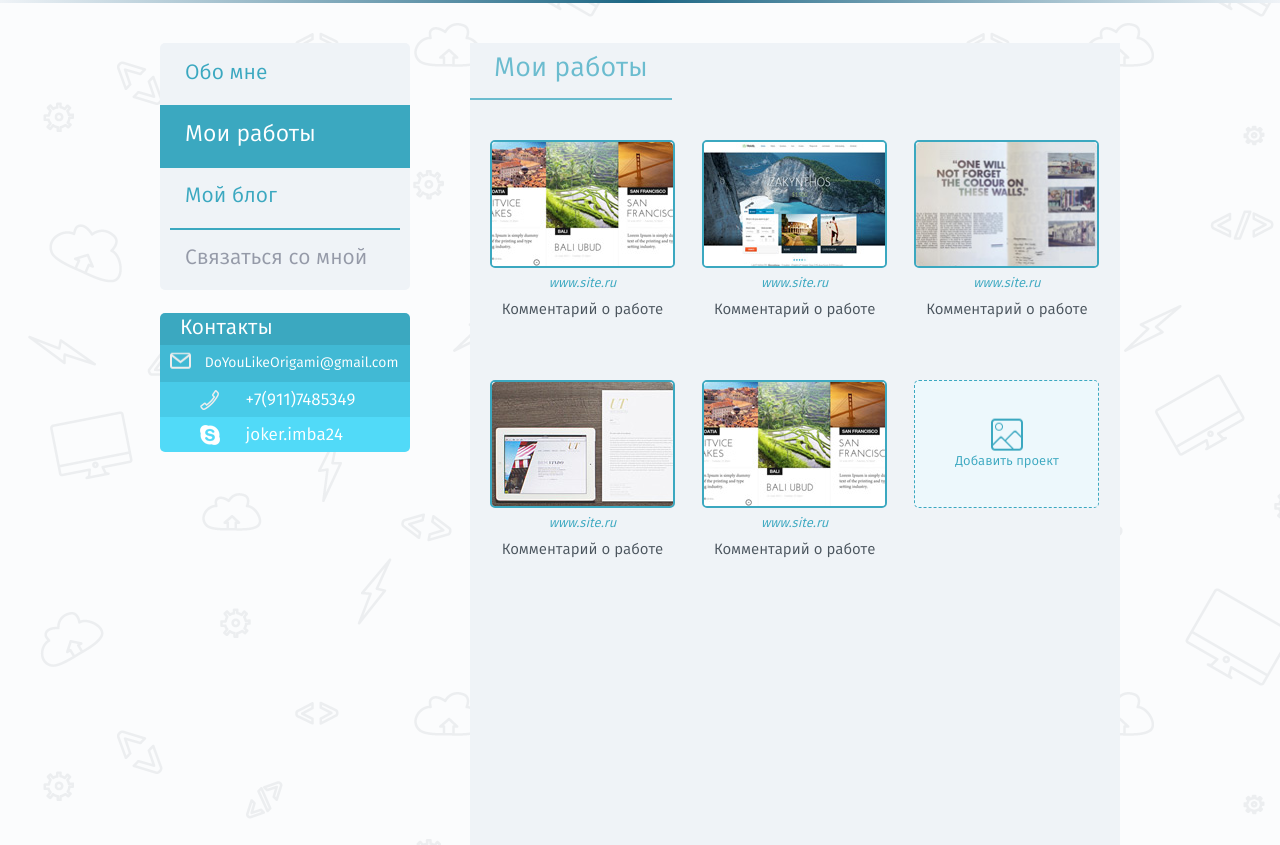
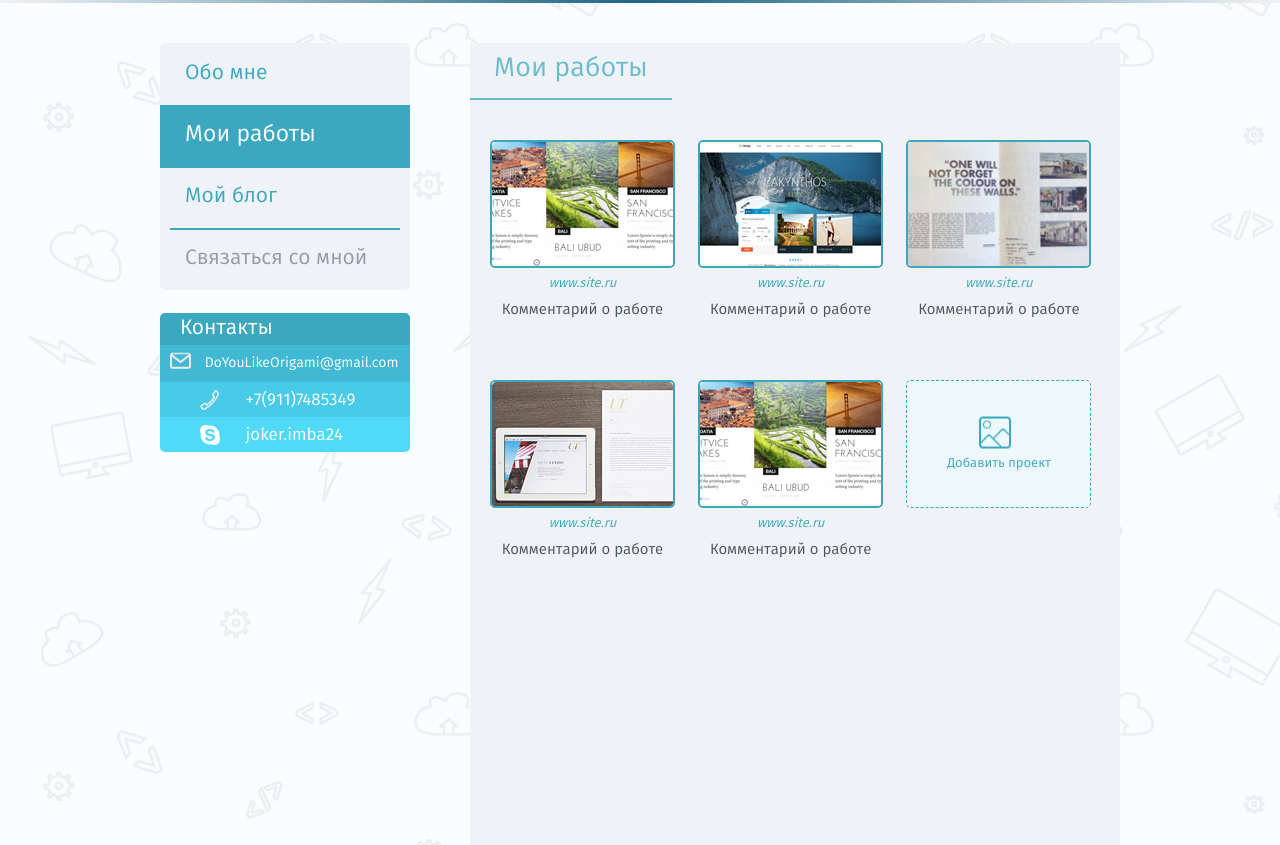
Before and after one commit to DoYouLikeOrigami/HomeWork-1, a web app: file app/works-page.html in a window 1280 px wide. Shown: the part 118-963 px from the top of the page. Run offline with its HTML, style and script files only (its server is not run), Linux system fonts and the light colour scheme; some libraries are stand-ins or nearby versions.

Commit message:
second part mistakes removed

```diff
--- a/app/css/main.css
+++ b/app/css/main.css
@@ -477,6 +477,7 @@ body {
     						background-repeat: no-repeat;
     						width: 42px;
     						height: 34px;
+    						vertical-align: top;
 						}
 
 							.work-exp-work:before {
--- a/app/css/works-page.css
+++ b/app/css/works-page.css
@@ -17,7 +17,7 @@ html {
 		.work-example {
 			display: inline-block;
 			vertical-align: top;
-			margin-right: 24px;
+			margin-right: 20px;
 			margin-bottom: 15px;
 			width: 185px;
 			min-height: 225px;
@@ -112,11 +112,6 @@ html {
 				cursor: pointer;
 			}
 
-			.work-new-img {
-				display: inline-block;
-				margin-bottom: 10px;
-			}
-
 			.work-new-text {
 				display: inline-block;
 				width: 100%;
@@ -124,6 +119,15 @@ html {
 				color: rgb(59, 168, 192);
 			}
 
+				.work-new-text:before {
+					content: "";
+					display: block;
+					margin: 0 auto;
+					width: 40px;
+					height: 40px;
+					background: url(../img/my-work/add.png) 0 0 no-repeat;
+				}
+
 			.work-new-file {
 				position: absolute;
 				top: 0;
--- a/app/login.html
+++ b/app/login.html
@@ -62,10 +62,9 @@
 						<input type="text" placeholder="Введите пароль" class="input login-input" qtip-content="Вы не ввели пароль" qtip-position="right" id="password">
 					</label>
 					<div class="buttons-wrapper clearfix">
-						<label class="login-submit-label">
+						<button type="submit" class="login-submit">
 							Войти
-							<input type="submit" class="submit login-submit">
-						</label>
+						</button>
 						<a class="login-return-button" href="index.html">
 							Назад
 						</a>
--- a/app/works-page.html
+++ b/app/works-page.html
@@ -286,7 +286,6 @@
 									<label
 										class="work-new">
 										<div class="work-new-content">
-											<img src="img/my-work/add.png" alt="add" class="work-new-pic">
 											<span class="work-new-text">
 												Добавить проект
 											</span>
```
Also changed, not shown: app/contact.html (+4 -6 lines), app/css/contact.css (+2 -8 lines), app/css/login.css (+2 -7 lines).
